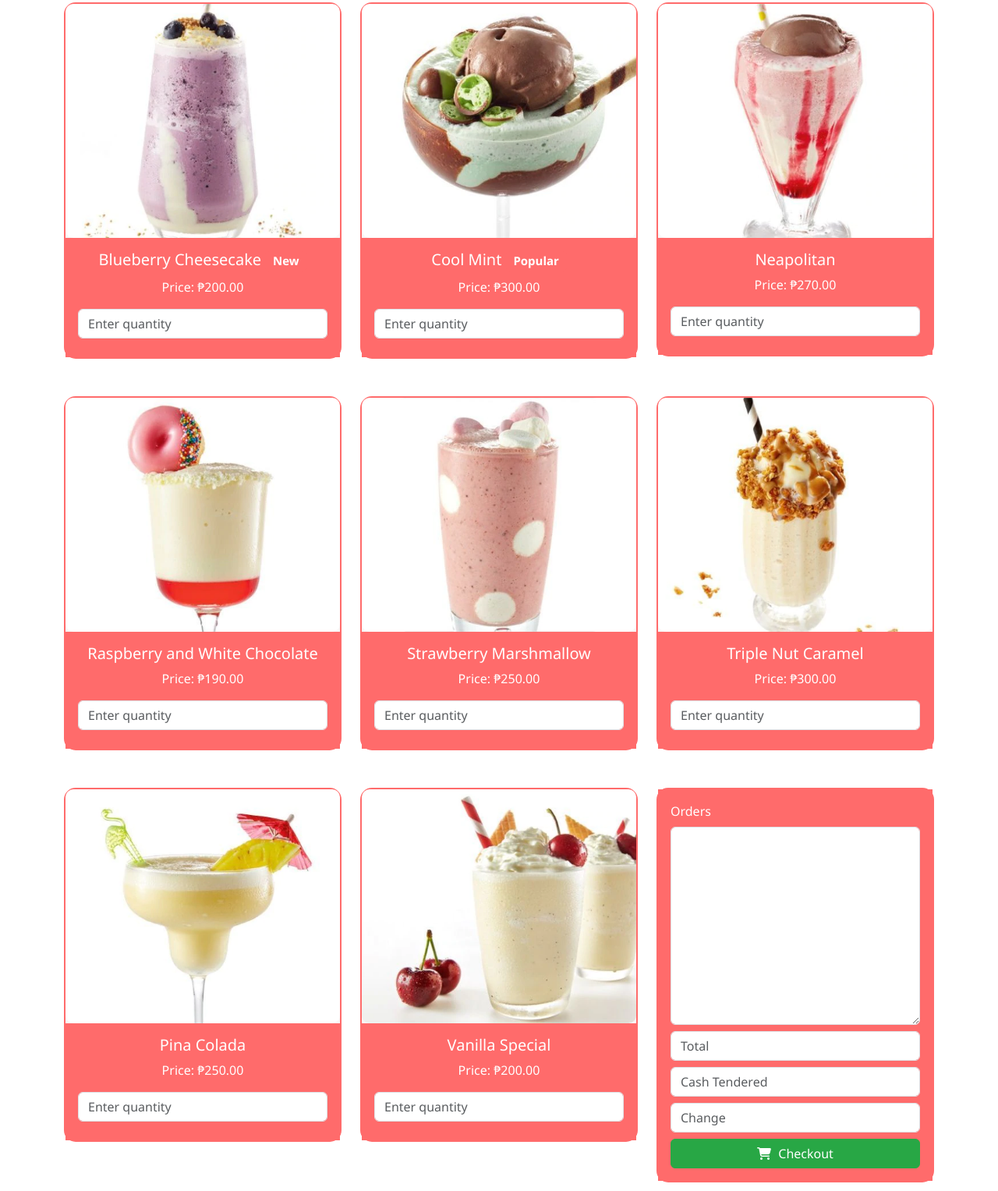
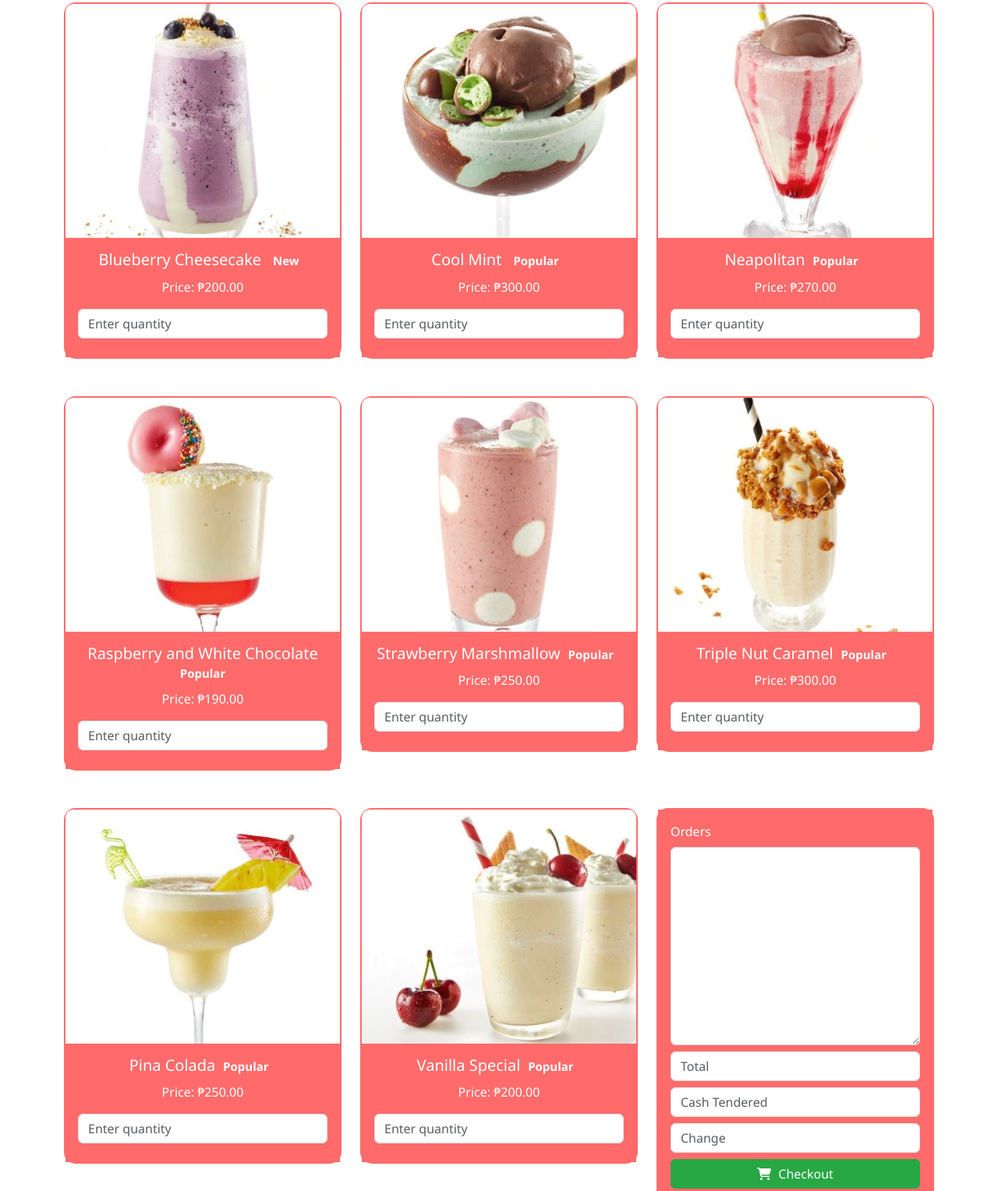
Before and after one commit to kimarman/kimzky, a plain HTML site: page index.html in a window 1280 px wide. Shown: the part 218-1745 px from the top of the page at 78% size. Drawn offline with nearby package versions, Linux system fonts and the light colour scheme.

Commit message:
Update index.html

```diff
--- a/index.html
+++ b/index.html
@@ -115,7 +115,7 @@
                 <div class="card">
                     <img src="Neapolitan.webp" class="card-img-top" alt="Neapolitan">
                     <div class="card-body text-center">
-                        <h5 class="card-title">Neapolitan</h5>
+                        <h5 class="card-title">Neapolitan<span class="badge">Popular</span></h5>
                         <p class="card-text">Price: ₱<span id="price3">270.00</span></p>
                         <input type="number" class="form-control mb-2" id="qty3" placeholder="Enter quantity">
                     </div>
@@ -128,7 +128,7 @@
                 <div class="card">
                     <img src="Raspberry and white chocolate.webp" class="card-img-top" alt="Raspberry and White Chocolate">
                     <div class="card-body text-center">
-                        <h5 class="card-title">Raspberry and White Chocolate</h5>
+                        <h5 class="card-title">Raspberry and White Chocolate<span class="badge">Popular</span></h5>
                         <p class="card-text">Price: ₱<span id="price4">190.00</span></p>
                         <input type="number" class="form-control mb-2" id="qty4" placeholder="Enter quantity">
                     </div>
@@ -138,7 +138,7 @@
                 <div class="card">
                     <img src="Strawberry marshmallow.webp" class="card-img-top" alt="Strawberry Marshmallow">
                     <div class="card-body text-center">
-                        <h5 class="card-title">Strawberry Marshmallow</h5>
+                        <h5 class="card-title">Strawberry Marshmallow<span class="badge">Popular</span></h5>
                         <p class="card-text">Price: ₱<span id="price5">250.00</span></p>
                         <input type="number" class="form-control mb-2" id="qty5" placeholder="Enter quantity">
                     </div>
@@ -148,7 +148,7 @@
                 <div class="card">
                     <img src="Triple nut caramel.webp" class="card-img-top" alt="Triple Nut Caramel">
                     <div class="card-body text-center">
-                        <h5 class="card-title">Triple Nut Caramel</h5>
+                        <h5 class="card-title">Triple Nut Caramel<span class="badge">Popular</span></h5>
                         <p class="card-text">Price: ₱<span id="price6">300.00</span></p>
                         <input type="number" class="form-control mb-2" id="qty6" placeholder="Enter quantity">
                     </div>
@@ -161,7 +161,7 @@
                 <div class="card">
                     <img src="Pina colada.webp" class="card-img-top" alt="Pina Colada">
                     <div class="card-body text-center">
-                        <h5 class="card-title">Pina Colada</h5>
+                        <h5 class="card-title">Pina Colada<span class="badge">Popular</span></h5>
                         <p class="card-text">Price: ₱<span id="price7">250.00</span></p>
                         <input type="number" class="form-control mb-2" id="qty7" placeholder="Enter quantity">
                     </div>
@@ -171,7 +171,7 @@
                 <div class="card">
                     <img src="Vanilla special.webp" class="card-img-top" alt="Vanilla Special">
                     <div class="card-body text-center">
-                        <h5 class="card-title">Vanilla Special</h5>
+                        <h5 class="card-title">Vanilla Special<span class="badge">Popular</span></h5>
                         <p class="card-text">Price: ₱<span id="price8">200.00</span></p>
                         <input type="number" class="form-control mb-2" id="qty8" placeholder="Enter quantity">
                     </div>
```
